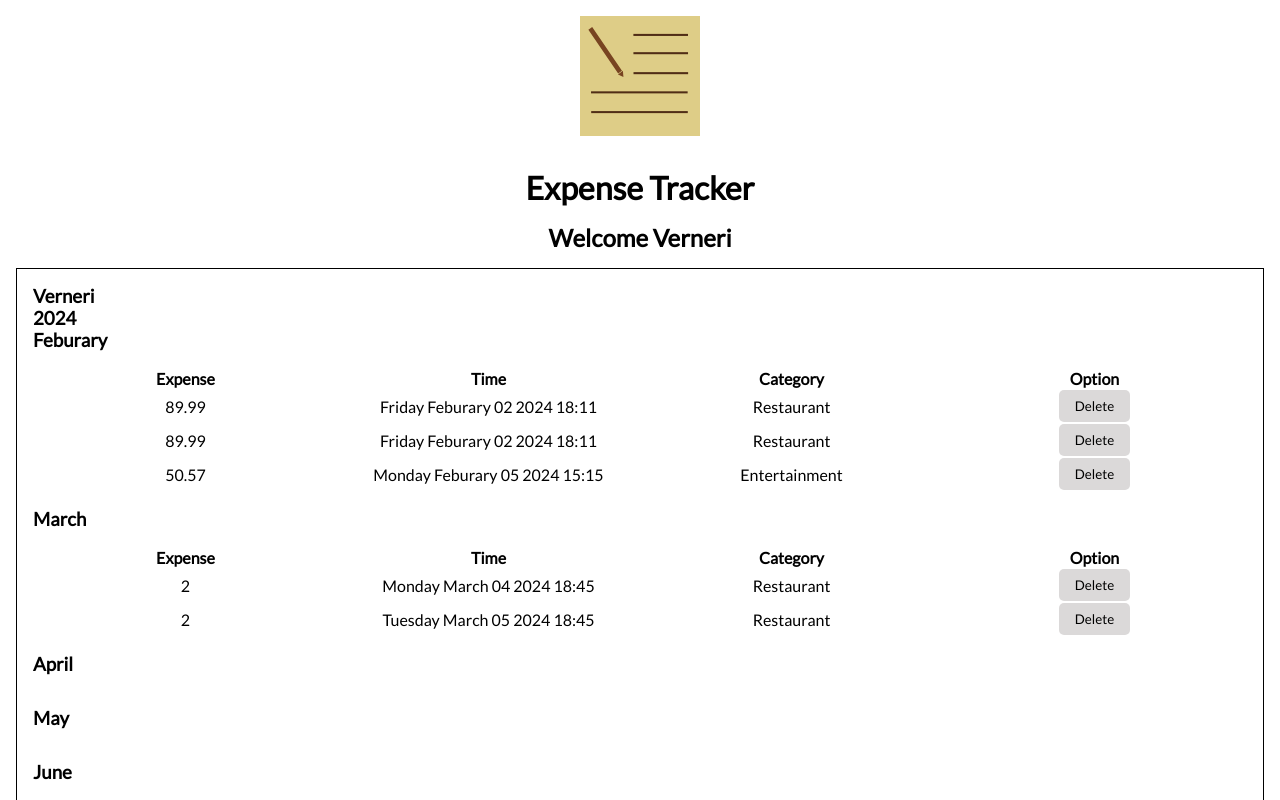
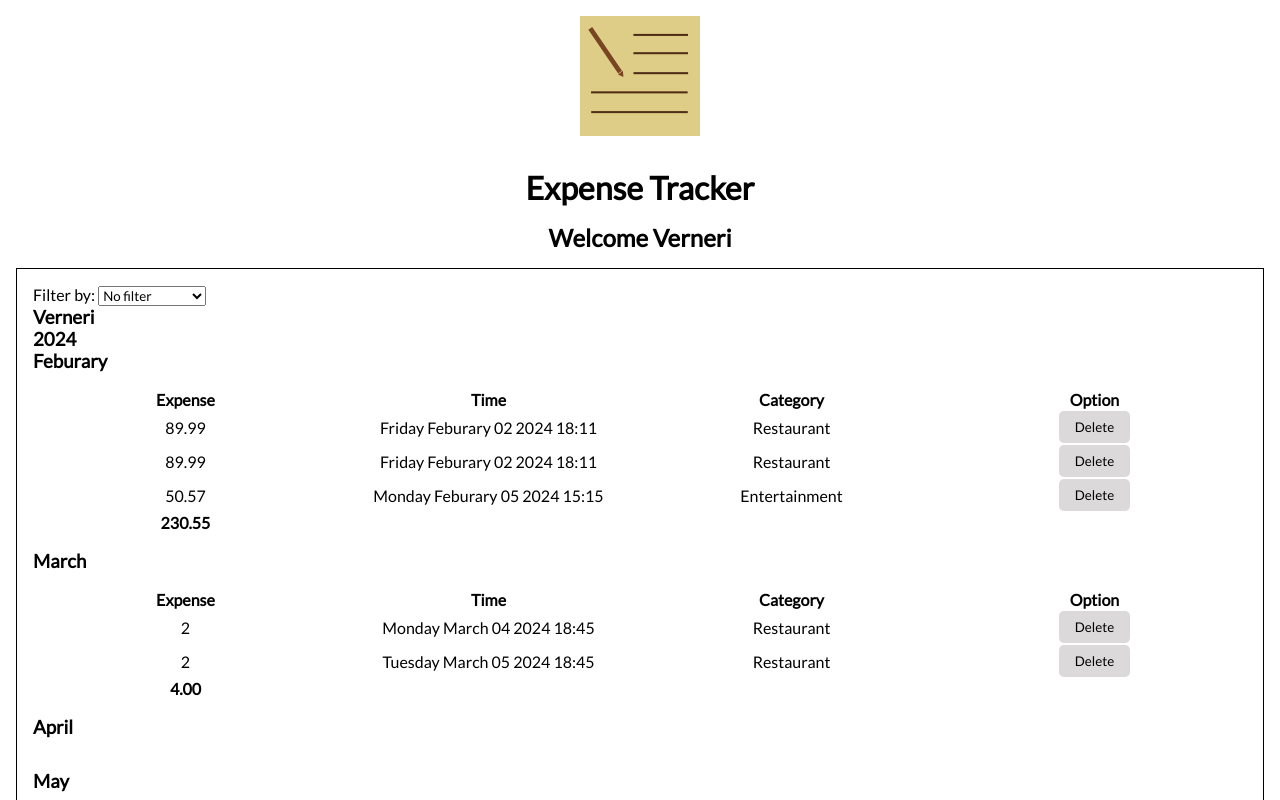
Before and after one commit to kankaanpaaverneri/Expense-Tracker, a React (Vite) app: page / in a window 1280 px wide. Both pictures are taken after a click on the button "Verneri". Shown: the top 800 px of the page. Built offline with nearby package versions, Linux system fonts and the light colour scheme.

Commit message:
Add FilterComponent and getAllExpenseCategorys function in Filter.js

```diff
--- a/src/Filter.js
+++ b/src/Filter.js
@@ -6,3 +6,16 @@ export function filterByMonth(expenses, filterMonth) {
             return expense;
     })
 }
+
+export function getAllExpenseCategorys(expenses) {
+    const categorys = [];
+    expenses.forEach(expense => {
+        if(categorys.length === 0)
+            categorys.push(expense.category);
+
+        if(!categorys.find(category => expense.category === category)) {
+            categorys.push(expense.category);
+        }
+    });
+    return categorys;
+}
--- a/src/components/ExpenseTables.jsx
+++ b/src/components/ExpenseTables.jsx
@@ -3,8 +3,9 @@ import './ExpenseTables.css'
 import { UsersContext } from '../UsersContext';
 import { useContext } from 'react';
 import { getStartMonth, splitMonths } from '../Time';
-import { filterByMonth } from '../Filter';
+import { filterByMonth, getAllExpenseCategorys } from '../Filter';
 import Table from './Table';
+import FilterComponent from './FilterComponent';
 
 const ExpenseTables = ({}) => {
     const {users} = useContext(UsersContext);
@@ -15,11 +16,12 @@ const ExpenseTables = ({}) => {
                 const months = splitMonths(startMonth);
                 return (
                     <div key={user.id} className='user-expense-section'>
+                        <FilterComponent
+                        categorys={getAllExpenseCategorys(user.expenses)}/>
                         <h1 className='user-name'>{user.name}</h1>
                         <h1>{new Date().getFullYear()}</h1>
                         {months.map((month, monthIndex) => {
                             const filteredExpense = filterByMonth(user.expenses, month);
-                            console.log(filteredExpense);
                             return (
                                 <div className='tables' key={monthIndex}>
                                     <h1>{month}</h1>
--- /dev/null
+++ b/src/components/FilterComponent.jsx
@@ -0,0 +1,20 @@
+import './FilterComponent.css'
+
+const FilterComponent = ({categorys}) => {
+    console.log("categorys: ", categorys);
+    return (
+        <section id="filter-component">
+            <label>Filter by: </label>
+            <select>
+                <option>No filter</option>
+                {
+                    categorys.map(category => {
+                        return <option>{category}</option>
+                    })
+                }
+            </select>
+        </section>
+    );
+}
+
+export default FilterComponent;
--- a/src/components/Table.jsx
+++ b/src/components/Table.jsx
@@ -1,9 +1,11 @@
 import './Table.css'
 
 const Table = ({expenses, currentMonth}) => {
+    let sum = 0;
     return (
         <table key={currentMonth}>
             {expenses.map((expense, expenseIndex) => {
+                sum += expense.expenseAmount;
                 return <tbody key={expenseIndex}>
                     {
                      expenseIndex === 0 && <tr>
@@ -21,6 +23,14 @@ const Table = ({expenses, currentMonth}) => {
                     </tr>
                 </tbody>
             })}
+            {
+                expenses.length > 0 &&
+                <tbody>
+                    <tr>
+                        <td><b>{sum.toFixed(2)}</b></td>
+                    </tr>
+                </tbody>
+            }
         </table>
     );
 }
```
Also changed, not shown: src/components/FilterComponent.css (added).
